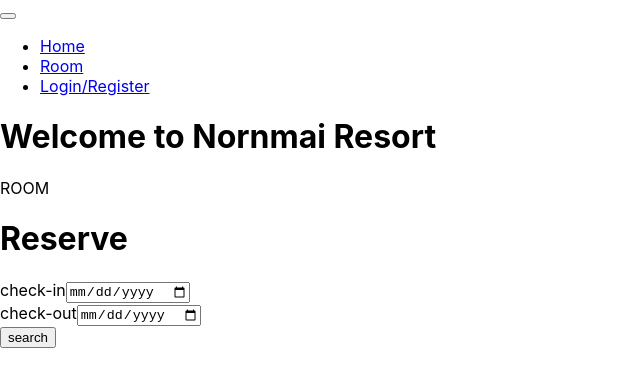
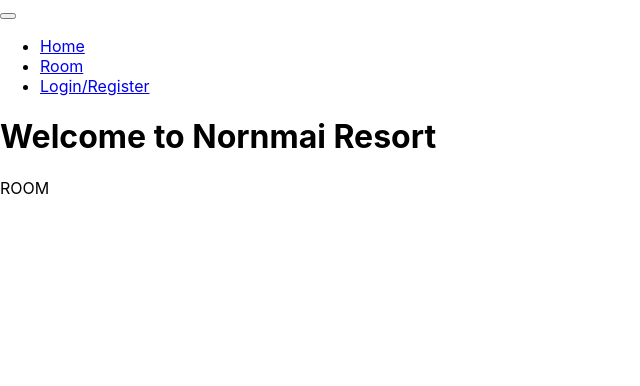
Before and after one commit to nightkuzan/nornmai_resort_fe, a React (Create React App) app: page / in a window 1280 px wide. Shown: the top 386 px of the page, without its empty margins (0-640 px from the left). Built offline with nearby package versions, Linux system fonts and the light colour scheme.

Commit message:
Fix path reserve

```diff
--- a/package.json
+++ b/package.json
@@ -8,6 +8,7 @@
     "@testing-library/user-event": "^13.5.0",
     "bootstrap": "^5.2.1",
     "buffer": "^6.0.3",
+    "moment": "^2.29.4",
     "react": "^18.2.0",
     "react-dom": "^18.2.0",
     "react-router-dom": "^6.4.1",
--- a/src/App.js
+++ b/src/App.js
@@ -77,7 +77,7 @@ class App extends Component {
             <Route path="/login" element={<LoginComponent />} />
             <Route path="/logout" element={<LogoutComponent />} />
             <Route path="/room" element={<RoomComponent />} />
-            <Route path="/reserv" element={<ReservComponent />} />
+            <Route path="/reserve" element={<ReservComponent />} />
             <Route path="/reservbooking" element={<ReservbookingComponent />} />
 
 
--- a/src/components/NornmaiComponent.js
+++ b/src/components/NornmaiComponent.js
@@ -8,7 +8,7 @@ class NornmaiComponent extends Component {
             <div className="bg-div">
                 <h1 className="centered">Welcome to Nornmai Resort</h1>
                 <RoomComponent/>
-                <ReservComponent/>
+                {/* <ReservComponent/> */}
             </div>
         )
     }
```
Also changed, not shown: src/components/ReservComponent.js (+1 -31 lines), 1 other file (tests, documents, lock files or other folders).
